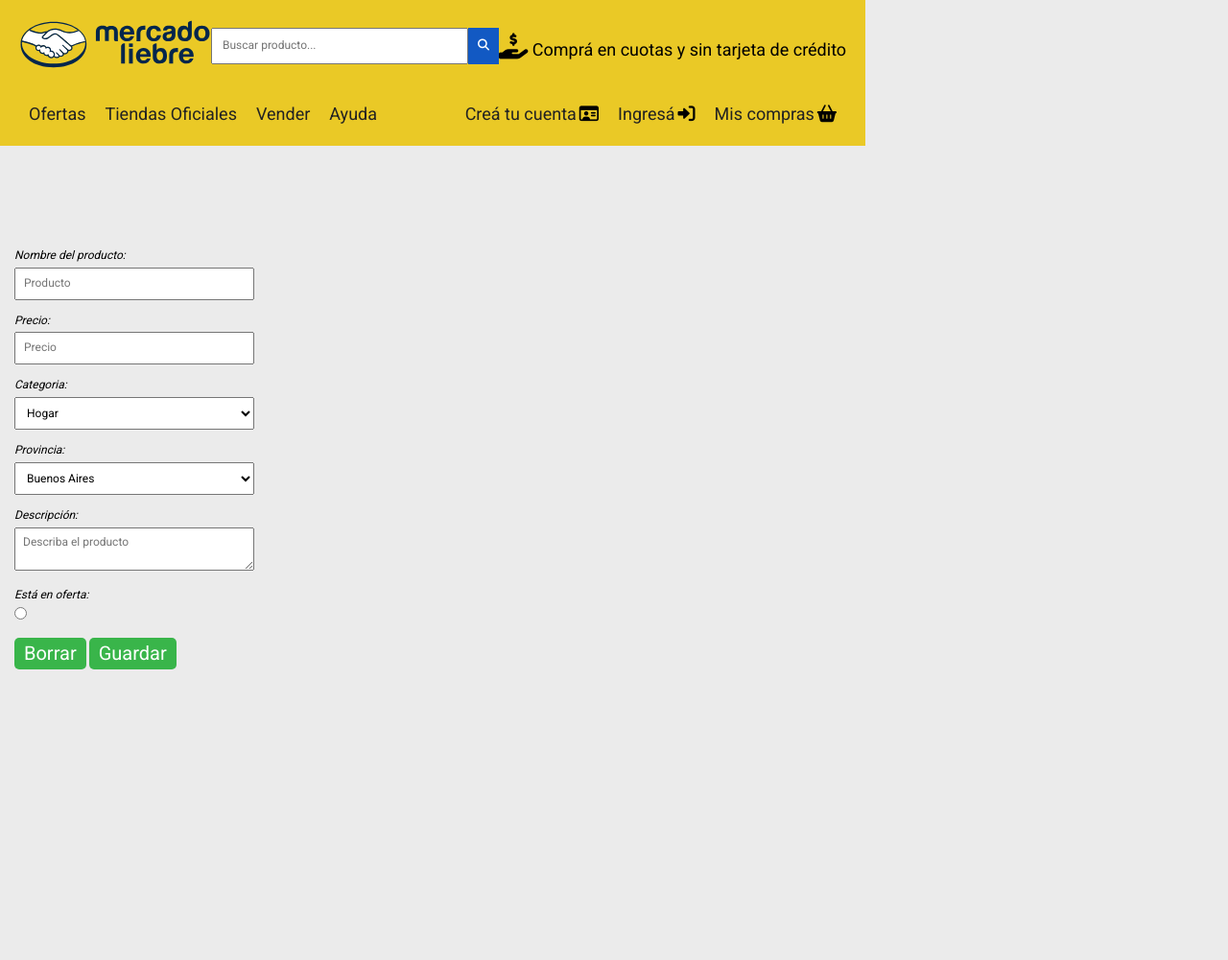
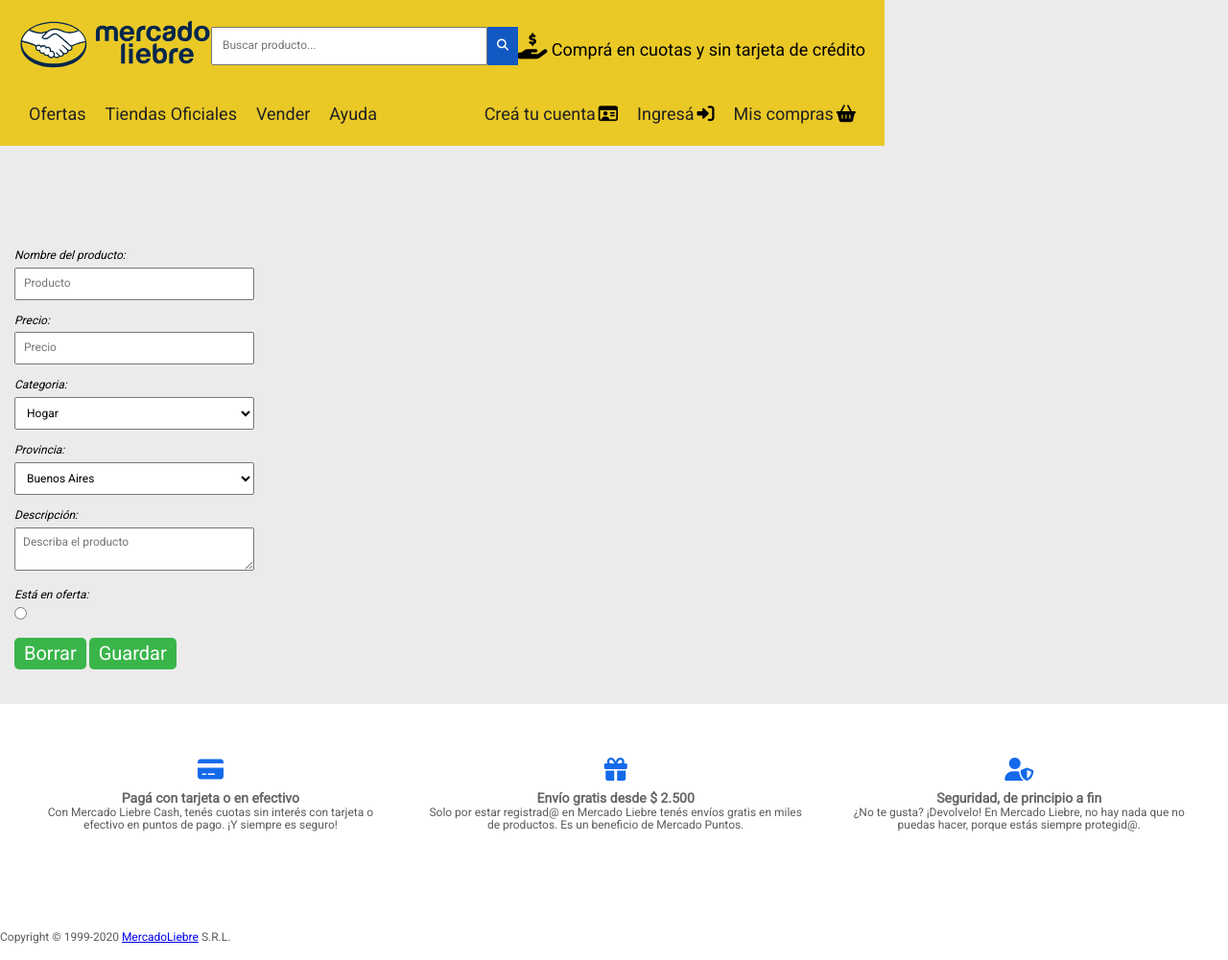
Before and after one commit to MatiasSilvaAreal/mercadoLiebre, a website: page views/form1.html in a window 1280 px wide. Shown: the whole page at 96% size. Before the commit the page ends 800 px from the top, so only its background shows below. Drawn offline with Linux system fonts and the light colour scheme.

Commit message:
mejorando encabezado

```diff
--- a/public/css/styles.css
+++ b/public/css/styles.css
@@ -19,13 +19,21 @@
     padding: 20px;
 }
 
+.encabezado {
+    display: flex;
+    width: 60%;
+    justify-content: space-between;
+    align-items: center;
+}
+
 .logo {
     width: 100px;
 }
 
 .search-bar {
     display: flex;
-    width: 300px;
+    width: 20rem;
+    height: 2.5rem;
 }
 
 .search-bar input[type="search"] {
--- a/views/form1.html
+++ b/views/form1.html
@@ -115,7 +115,47 @@
     </main>
 
     <footer>
+        <footer align="center">
 
+            <div class="footer">
+
+                <div class="footer-box">
+                    <div class="icon-container">
+                        <i class="fa-solid fa-credit-card icon-footer"></i>
+                    </div>
+                    <h3>Pagá con tarjeta o en efectivo</h3>
+
+
+                    <p>Con Mercado Liebre Cash, tenés cuotas sin interés con tarjeta o efectivo en
+                        puntos de pago. ¡Y siempre es seguro!</p>
+                </div>
+
+                <div class="footer-box">
+                    <div class="icon-container">
+                        <i class="fa-solid fa-gift icon-footer"></i>
+                    </div>
+                    <h3>Envío gratis desde $ 2.500</h3>
+
+                    <p>Solo por estar registrad@ en Mercado Liebre tenés envíos gratis en miles de
+                        productos. Es un beneficio de Mercado Puntos.</p>
+                </div>
+
+                <div class="footer-box">
+                    <div class="icon-container">
+                        <i class="fa-solid fa-user-shield icon-footer"></i>
+                    </div>
+                    <h3>Seguridad, de principio a fin</h3>
+
+                    <p>¿No te gusta? ¡Devolvelo! En Mercado Liebre, no hay nada que no puedas hacer,
+                        porque estás siempre protegid@.</p>
+                </div>
+
+            </div>
+
+            <br>
+            <p class="copyright" align="left">Copyright © 1999-2020 <a href="#">MercadoLiebre</a> S.R.L.</p>
+
+        </footer>
     </footer>
 </body>
 
```
Also changed, not shown: views/home.html (+7 -6 lines), views/login.html (+11 -1 lines), views/register.html (+11 -1 lines).
